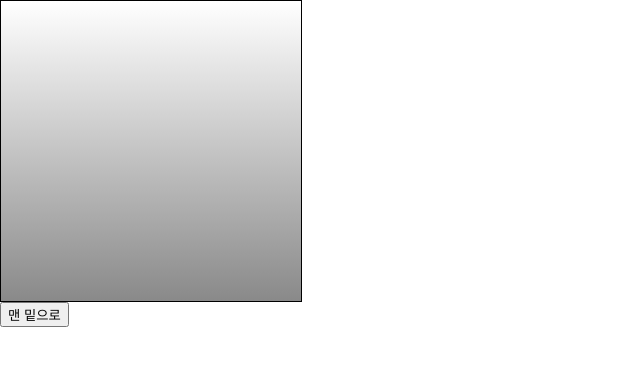
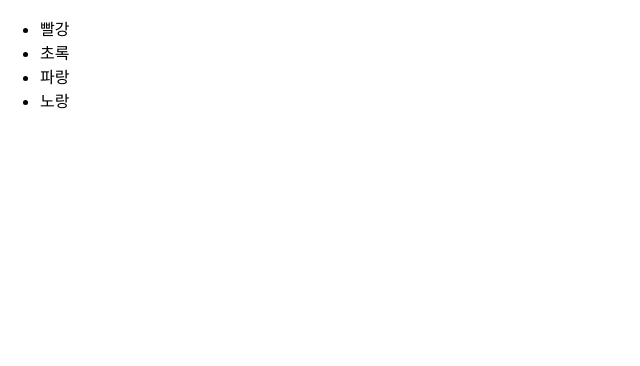
Before and after one commit to yeomkyeorae/studyingReact, a React (Create React App) app in the folder hello-react/: page / in a window 1280 px wide. Shown: the top 366 px of the page, without its empty margins (0-640 px from the left). Built offline with nearby package versions, Linux system fonts and the light colour scheme.

Commit message:
apply key for iteration

```diff
--- a/hello-react/src/App.js
+++ b/hello-react/src/App.js
@@ -1,17 +1,10 @@
 import React, { Component } from 'react';
 import './App.css';
-import ScrollBox from './ScrollBox';
+import IterationSample from './IterationSample';
 
 class App extends Component {
   render() {
-    return (
-      <div>
-        <ScrollBox ref={ref => (this.ScrollBox = ref)} />
-        <button onClick={() => this.ScrollBox.scrollToBottom()}>
-          맨 밑으로
-        </button>
-      </div>
-    );
+    return <IterationSample />;
   }
 }
 
--- a/hello-react/src/IterationSample.js
+++ b/hello-react/src/IterationSample.js
@@ -1,14 +1,9 @@
 import React from 'react';
 
 const IterationSample = () => {
-  return (
-    <ul>
-      <li>눈사람</li>
-      <li>얼음</li>
-      <li>눈</li>
-      <li>우박</li>
-    </ul>
-  );
+  const names = ['빨강', '초록', '파랑', '노랑'];
+  const nameList = names.map((name, index) => <li key={index}>{name}</li>);
+  return <ul>{nameList}</ul>;
 };
 
 export default IterationSample;
```
